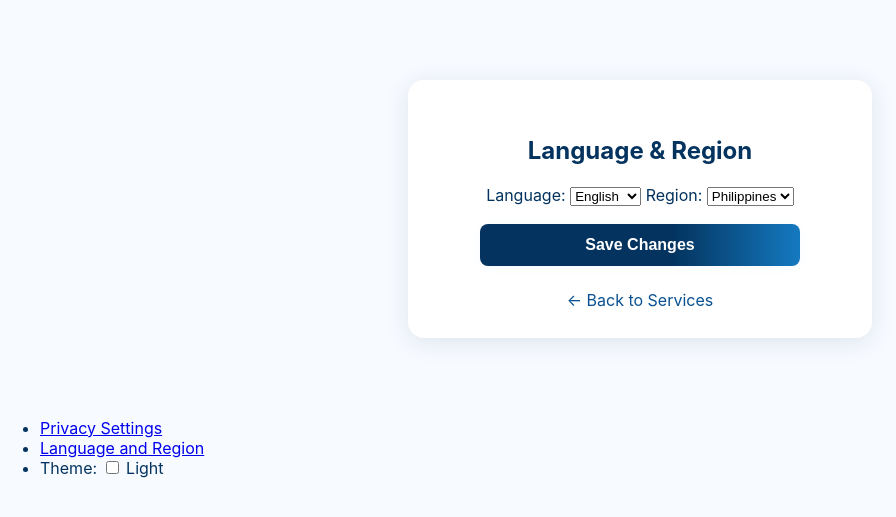
After one commit to red-sakai/Final-Project-OOP, a Flask app: page /language-region in a window 1280 px wide. The commit adds this page. Shown: the top 517 px of the page, without its empty margins (0-896 px from the left). Run offline with Flask 3, Linux system fonts and the light colour scheme.

Commit message:
feat: add settings and activity log placeholder

```diff
--- a/app.py
+++ b/app.py
@@ -244,6 +244,22 @@ def change_password():
 def update_email():
     return render_template("update-email.html")
 
+@app.route("/privacy-settings")
+def privacy_settings():
+    return render_template("privacy-settings.html")
+
+@app.route("/language-region")
+def language_region():
+    return render_template("language-region.html")
+
+@app.route("/recent-logins")
+def recent_logins():
+    return render_template("recent-logins.html")
+
+@app.route("/recent-bookings")
+def recent_bookings():
+    return render_template("recent-bookings.html")
+
 # predefined quick replies and their answers
 QUICK_REPLY_ANSWERS = {
     "about hexahaul": "HexaHaul is a logistics company founded and operated by a passionate team of six people: Jhered, Carl, Patricia, Kris, Sandrine, and CJ. We provide efficient and reliable transportation solutions for businesses and individuals.",
--- /dev/null
+++ b/templates/language-region.html
@@ -0,0 +1,45 @@
+<!DOCTYPE html>
+<html lang="en">
+<head>
+    <meta charset="UTF-8" />
+    <title>Language and Region</title>
+    <link rel="stylesheet" href="{{ url_for('static', filename='profile.css') }}">
+</head>
+<body>
+    <div class="profile-anim-container fade-in-slide">
+        <h2>Language & Region</h2>
+        <form class="profile-form">
+            <label>
+                Language:
+                <select>
+                    <option>English</option>
+                    <option>Filipino</option>
+                    <option>Spanish</option>
+                </select>
+            </label>
+            <label>
+                Region:
+                <select>
+                    <option>Philippines</option>
+                    <option>USA</option>
+                    <option>Europe</option>
+                </select>
+            </label>
+            <button type="submit" class="edit-btn">Save Changes</button>
+        </form>
+        <a href="{{ url_for('services_html') }}" class="back-link">← Back to Services</a>
+    </div>
+    <ul class="dropdown-menu">
+        <li><a href="{{ url_for('privacy_settings') }}">Privacy Settings</a></li>
+        <li><a href="{{ url_for('language_region') }}">Language and Region</a></li>
+        <li class="theme-switch-row">
+            <span>Theme:</span>
+            <label class="theme-switch">
+                <input type="checkbox" id="theme-toggle">
+                <span class="slider"></span>
+                <span class="theme-label" id="theme-label">Light</span>
+            </label>
+        </li>
+    </ul>
+</body>
+</html>
```
Also changed, not shown: templates/privacy-settings.html (added, +25 -0 lines), templates/recent-bookings.html (added, +19 -0 lines), templates/recent-logins.html (added, +19 -0 lines), templates/services.html (+4 -4 lines).
